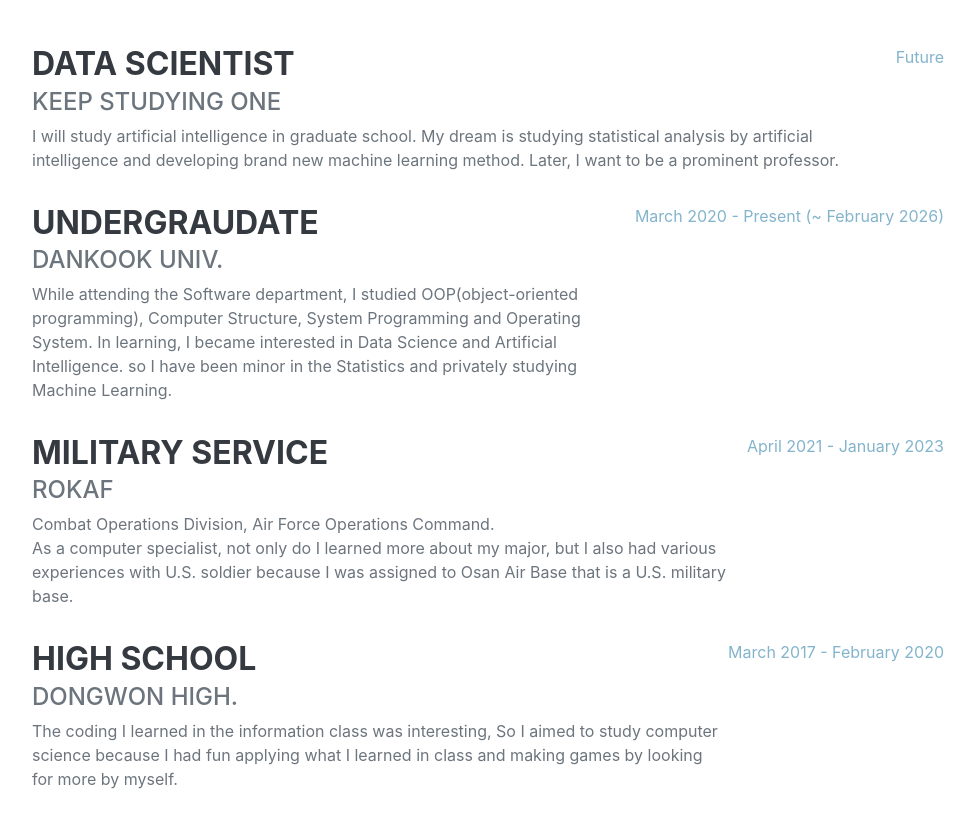
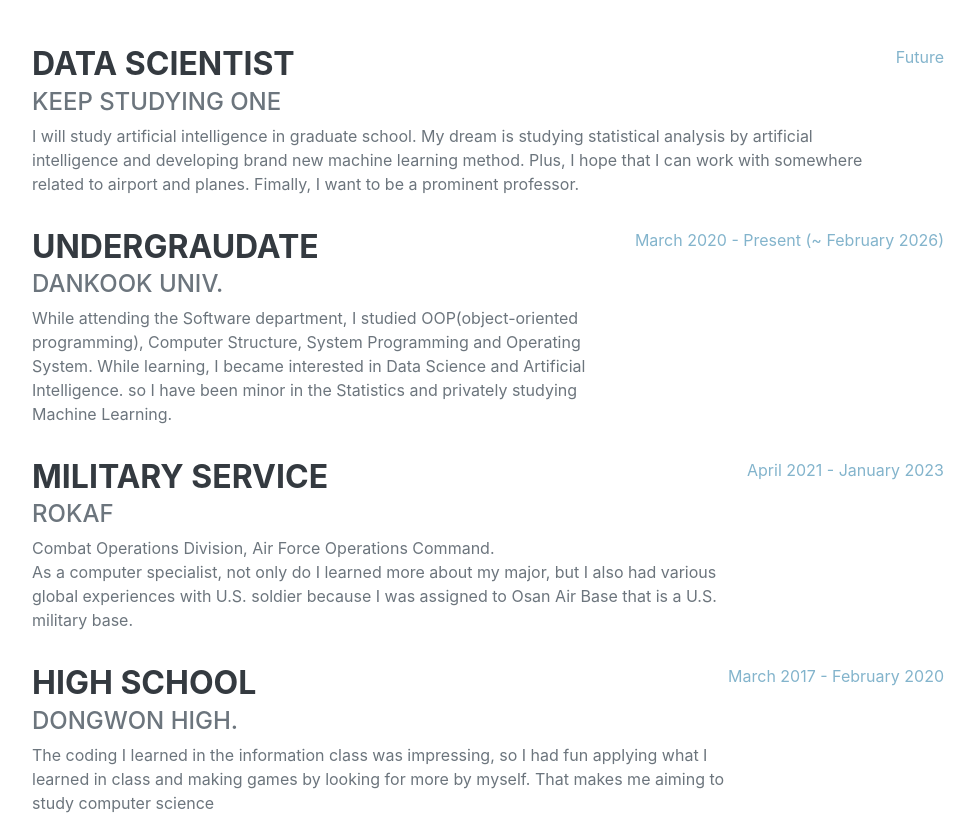
Before and after one commit to Chang-EE/Mid-Term-Project, a plain HTML site: page index.html in a window 1280 px wide. Shown: the part 951-1785 px from the top of the page, without its empty margins (288-1263 px from the left). Drawn offline with nearby package versions, Linux system fonts and the light colour scheme; a web font is replaced by a local one.

Commit message:
final commit(16)

```diff
--- a/index.html
+++ b/index.html
@@ -66,7 +66,7 @@
                         <div class="flex-grow-1">
                             <h3 class="mb-0">Data Scientist</h3>
                             <div class="subheading mb-1">keep studying one</div>
-                            <p>I will study artificial intelligence in graduate school. My dream is studying statistical analysis by artificial intelligence and developing brand new machine learning method. Later, I want to be a prominent professor.</p>
+                            <p>I will study artificial intelligence in graduate school. My dream is studying statistical analysis by artificial intelligence and developing brand new machine learning method. Plus, I hope that I can work with somewhere related to airport and planes. Fimally, I want to be a prominent professor.</p>
                         </div>
                         <div class="flex-shrink-0"><span class="text-primary">Future</span></div>
                     </div>
@@ -74,7 +74,7 @@
                         <div class="flex-grow-1">
                             <h3 class="mb-0">Undergraudate</h3>
                             <div class="subheading mb-1">dankook univ.</div>
-                            <p>While attending the Software department, I studied OOP(object-oriented programming), Computer Structure, System Programming and Operating System. In learning, I became interested in Data Science and Artificial Intelligence. so I have been minor in the Statistics and privately studying Machine Learning.</p>
+                            <p>While attending the Software department, I studied OOP(object-oriented programming), Computer Structure, System Programming and Operating System. While learning, I became interested in Data Science and Artificial Intelligence. so I have been minor in the Statistics and privately studying Machine Learning.</p>
                         </div>
                         <div class="flex-shrink-0"><span class="text-primary">March 2020 - Present (~ February 2026)</span></div>
                     </div>
@@ -83,7 +83,7 @@
                             <h3 class="mb-0">Military Service</h3>
                             <div class="subheading mb-1"> ROKAF </div>
                             <p>Combat Operations Division, Air Force Operations Command.<br>
-                                As a computer specialist, not only do I learned more about my major, but I also had various experiences with U.S. soldier because I was assigned to Osan Air Base that is a U.S. military base.</p>
+                                As a computer specialist, not only do I learned more about my major, but I also had various global experiences with U.S. soldier because I was assigned to Osan Air Base that is a U.S. military base.</p>
                         </div>
                         <div class="flex-shrink-0"><span class="text-primary">April 2021 - January 2023</span></div>
                     </div>
@@ -91,7 +91,7 @@
                         <div class="flex-grow-1">
                             <h3 class="mb-0">High school</h3>
                             <div class="subheading mb-1">Dongwon high.</div>
-                            <p>The coding I learned in the information class was interesting, So I aimed to study computer science because I had fun applying what I learned in class and making games by looking for more by myself.</p>
+                            <p>The coding I learned in the information class was impressing, so I had fun applying what I learned in class and making games by looking for more by myself. That makes me aiming to study computer science</p>
                         </div>
                         <div class="flex-shrink-0"><span class="text-primary">March 2017 - February 2020</span></div>
                     </div>
```
